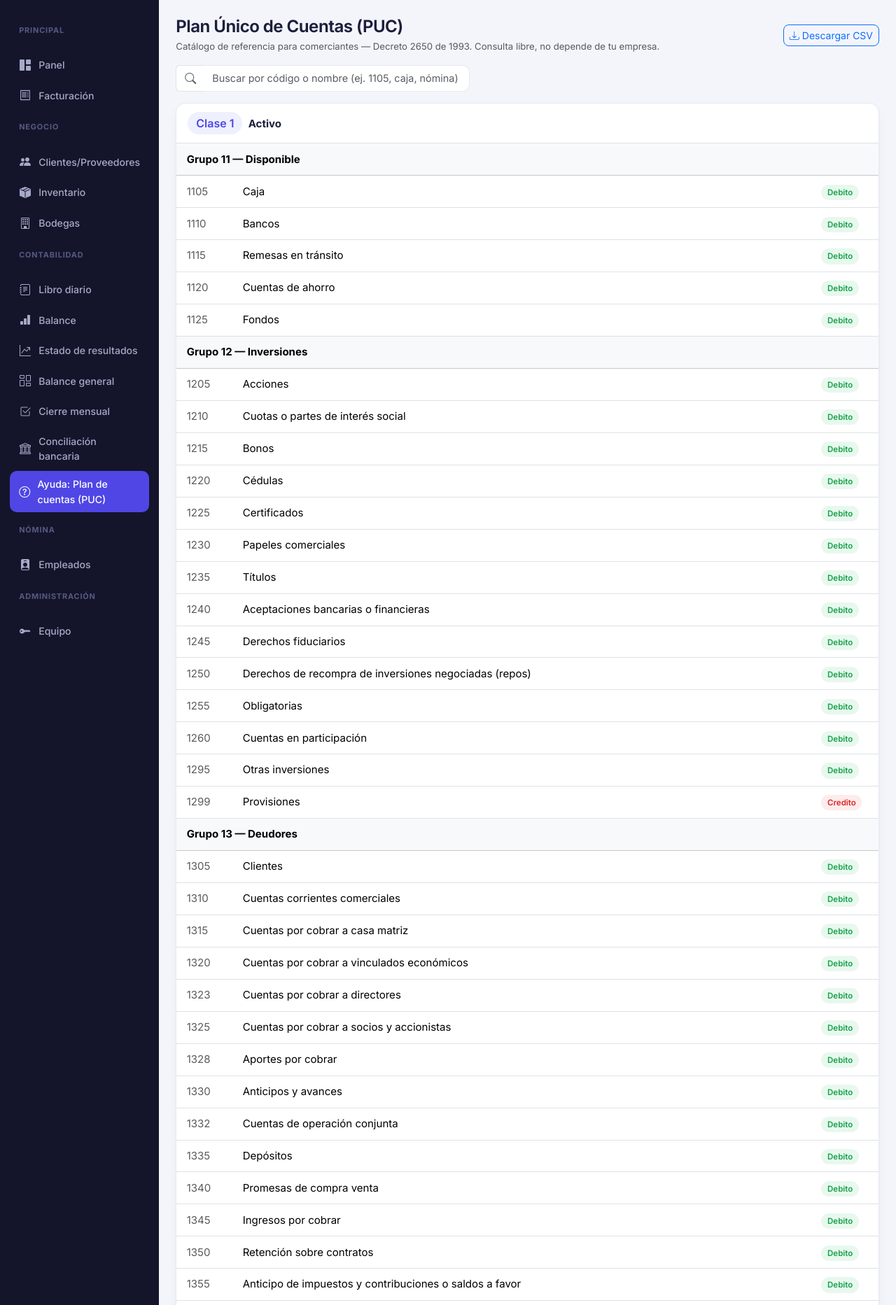
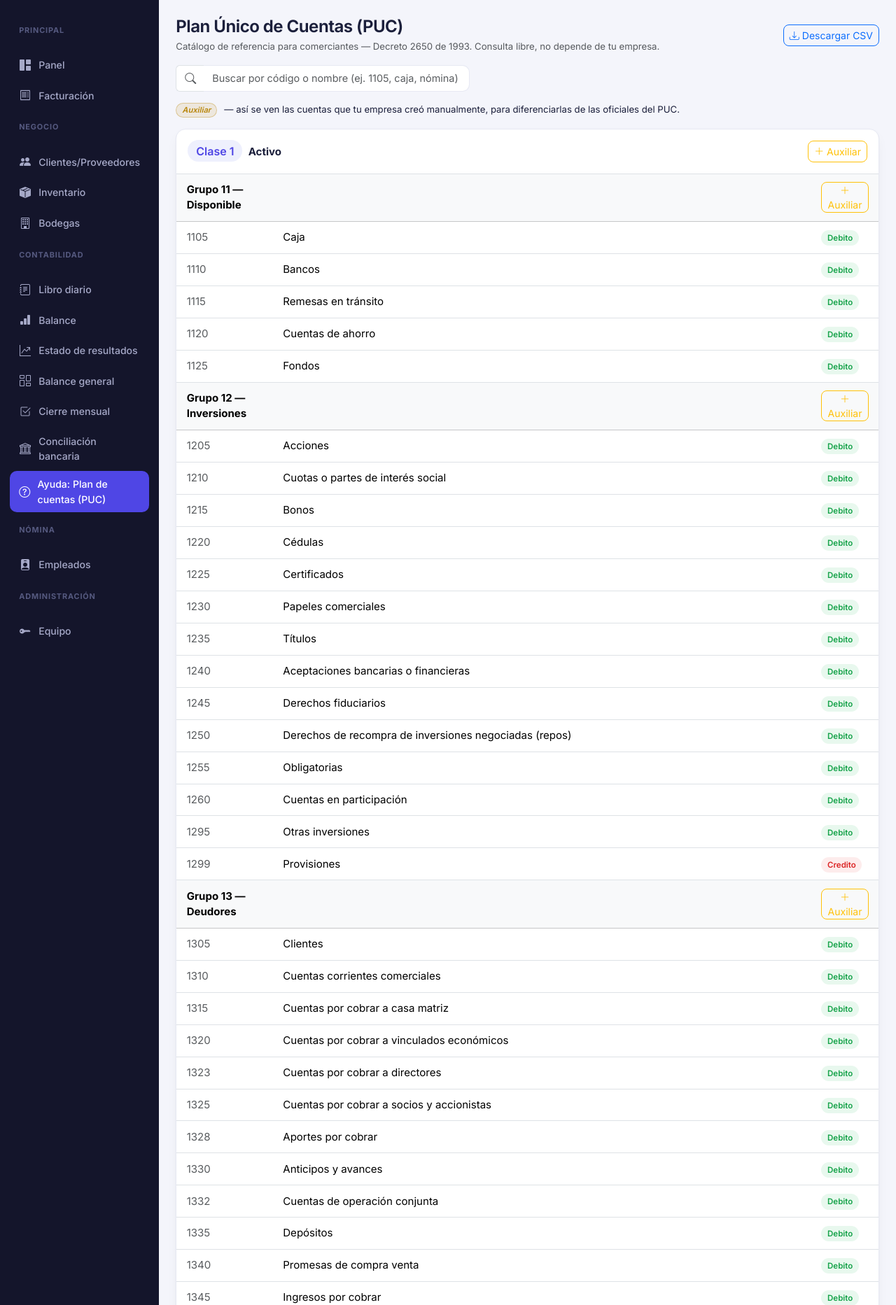
Before and after one commit to Drewroots/Finexa, a Django app: page /contabilidad/puc/ in a window 1280 px wide. Shown: the part 55-1920 px from the top of the page at 70% size. Run offline with Django 5.2, Linux system fonts and the light colour scheme; a user stored in the database is signed in; tables that the repository leaves empty hold one stand-in row (values such as "Sample post").

Commit message:
Add manual auxiliary accounts to the PUC reference panel
Per Art. 7 of Decreto 2650, businesses can define their own "auxiliar"
sub-accounts beyond the 6th digit. Add a "+ Auxiliar" button per class and
per group in the PUC panel; the form only asks for codigo/nombre/cuenta
padre -- tipo and naturaleza are derived from the class automatically.
These are real per-empresa CuentaContable rows (reusing the existing
cuenta_padre hierarchy), rendered with a distinct amber "Auxiliar" badge
and italic styling to tell them apart from the official catalog rows.

Extended CuentaContable.TIPO_CHOICES with ORDEN_DEUDORA/ORDEN_ACREEDORA so
classes 8/9 (previously unsupported) work too; class 7 reuses COSTO.

Co-Authored-By: Claude Sonnet 5 <noreply@anthropic.com>

```diff
--- a/contabilidad/models.py
+++ b/contabilidad/models.py
@@ -15,6 +15,8 @@ class CuentaContable(models.Model):
         ("INGRESO", "Ingreso"),
         ("GASTO", "Gasto"),
         ("COSTO", "Costo"),
+        ("ORDEN_DEUDORA", "Cuenta de orden deudora"),
+        ("ORDEN_ACREEDORA", "Cuenta de orden acreedora"),
     ]
     NATURALEZA_CHOICES = [("DEBITO", "Débito"), ("CREDITO", "Crédito")]
 
--- a/contabilidad/templates/contabilidad/puc_referencia.html
+++ b/contabilidad/templates/contabilidad/puc_referencia.html
@@ -14,22 +14,46 @@
     <input type="text" id="puc-buscador" class="form-control border-start-0" placeholder="Buscar por código o nombre (ej. 1105, caja, nómina)">
 </div>
 
+<p class="small mb-3"><span class="puc-auxiliar-muestra">Auxiliar</span> — así se ven las cuentas que tu empresa creó manualmente, para diferenciarlas de las oficiales del PUC.</p>
+
 <p class="small text-muted" id="puc-sin-resultados" hidden>No se encontraron cuentas para esa búsqueda.</p>
 
 <div id="puc-contenido">
 {% for clase in clases %}
-    <div class="kpi-card overflow-hidden mb-3 puc-clase-bloque">
-        <div class="p-3 border-bottom">
-            <span class="badge-pill icon-indigo fs-6">Clase {{ clase.codigo }}</span>
-            <strong class="ms-1">{{ clase.nombre }}</strong>
+    <div class="kpi-card overflow-hidden mb-3 puc-clase-bloque" id="clase-{{ clase.codigo }}">
+        <div class="p-3 border-bottom d-flex justify-content-between align-items-center flex-wrap gap-2">
+            <div>
+                <span class="badge-pill icon-indigo fs-6">Clase {{ clase.codigo }}</span>
+                <strong class="ms-1">{{ clase.nombre }}</strong>
+            </div>
+            <a href="{% url 'contabilidad:puc_auxiliar_crear' clase.codigo %}" class="btn btn-sm btn-outline-warning">
+                <i class="bi bi-plus-lg"></i> Auxiliar
+            </a>
         </div>
         <table class="table nova-table mb-0">
             <tbody>
             {% for fila in clase.filas %}
                 {% if fila.nivel == "grupo" %}
                 <tr class="table-light puc-fila" data-buscar="{{ fila.codigo }} {{ fila.nombre|lower }}">
-                    <td colspan="3" class="fw-bold">Grupo {{ fila.codigo }} — {{ fila.nombre }}</td>
+                    <td class="fw-bold">Grupo {{ fila.codigo }} — {{ fila.nombre }}</td>
+                    <td></td>
+                    <td class="text-end">
+                        <a href="{% url 'contabilidad:puc_auxiliar_crear' clase.codigo %}?prefijo={{ fila.codigo }}" class="btn btn-sm btn-outline-warning py-0">
+                            <i class="bi bi-plus-lg"></i> Auxiliar
+                        </a>
+                    </td>
                 </tr>
+                {% for aux in fila.auxiliares %}
+                <tr class="puc-fila puc-fila-auxiliar" data-buscar="{{ aux.codigo }} {{ aux.nombre|lower }}">
+                    <td class="text-muted" style="width:5rem;">{{ aux.codigo }}</td>
+                    <td>
+                        <span class="puc-auxiliar-muestra">Auxiliar</span>
+                        {{ aux.nombre }}
+                        {% if not aux.activa %}<span class="badge-pill icon-red ms-1">Inactiva</span>{% endif %}
+                    </td>
+                    <td class="text-end"><a href="{% url 'contabilidad:puc_auxiliar_editar' aux.pk %}" class="btn btn-sm btn-outline-secondary py-0"><i class="bi bi-pencil"></i></a></td>
+                </tr>
+                {% endfor %}
                 {% else %}
                 <tr class="puc-fila" data-buscar="{{ fila.codigo }} {{ fila.nombre|lower }}">
                     <td class="text-muted" style="width:5rem;">{{ fila.codigo }}</td>
@@ -47,8 +71,28 @@
 </div>
 
 <p class="text-muted small mt-2">
-    Fuente: Decreto 2650 de 1993 (Plan Único de Cuentas para comerciantes) y puc.com.co. Se muestra a nivel de clase/grupo/cuenta (4 dígitos) — el mismo nivel de detalle que usa el motor contable de NovaERP; no incluye subcuentas de 6 dígitos. La Clase 7 (Costos de producción) solo se publica aquí a nivel de grupo, ya que aplica sobre todo a empresas manufactureras.
+    Fuente: Decreto 2650 de 1993 (Plan Único de Cuentas para comerciantes) y puc.com.co. Se muestra a nivel de clase/grupo/cuenta (4 dígitos) — el mismo nivel de detalle que usa el motor contable de NovaERP; no incluye subcuentas de 6 dígitos. La Clase 7 (Costos de producción) solo se publica aquí a nivel de grupo, ya que aplica sobre todo a empresas manufactureras. Las cuentas <strong>Auxiliar</strong> (Art. 7 del decreto) son propias de tu empresa: tú las creas y solo tú las ves.
 </p>
+
+<style>
+.puc-auxiliar-muestra {
+    display: inline-block;
+    font-style: italic;
+    font-weight: 600;
+    font-size: 0.7rem;
+    color: #b8860b;
+    background: rgba(184, 134, 11, 0.12);
+    border: 1px solid rgba(184, 134, 11, 0.35);
+    border-radius: 999px;
+    padding: 0.05rem 0.5rem;
+    margin-right: 0.4rem;
+    vertical-align: middle;
+}
+.puc-fila-auxiliar td {
+    font-style: italic;
+    color: #8a6d1f;
+}
+</style>
 
 <script>
 (function () {
--- a/contabilidad/urls.py
+++ b/contabilidad/urls.py
@@ -15,4 +15,6 @@ urlpatterns = [
     path("conciliacion/<int:pk>/marcar/", views.conciliacion_marcar_manual, name="conciliacion_marcar"),
     path("puc/", views.puc_referencia, name="puc_referencia"),
     path("puc/descargar/", views.puc_descargar_csv, name="puc_descargar"),
+    path("puc/auxiliar/nuevo/<str:clase>/", views.puc_auxiliar_crear, name="puc_auxiliar_crear"),
+    path("puc/auxiliar/<int:pk>/editar/", views.puc_auxiliar_editar, name="puc_auxiliar_editar"),
 ]
--- a/contabilidad/views.py
+++ b/contabilidad/views.py
@@ -5,8 +5,9 @@ from django.contrib import messages
 from django.contrib.auth.decorators import login_required
 from django.contrib.auth.mixins import LoginRequiredMixin
 from django.core.exceptions import ValidationError
+from django.db import IntegrityError
 from django.db.models import Sum
-from django.http import HttpResponse
+from django.http import Http404, HttpResponse
 from django.shortcuts import get_object_or_404, redirect, render
 from django.urls import reverse
 from django.utils import timezone
@@ -15,11 +16,24 @@ from django.views.generic import ListView
 from core.mixins import EmpresaQuerysetMixin
 
 from .conciliacion import conciliar_automatico, conciliar_manual, importar_extracto_csv, CUENTAS_CAJA_BANCOS
-from .forms import CargarExtractoForm, ConciliarManualForm
+from .forms import AuxiliarCuentaForm, CargarExtractoForm, ConciliarManualForm
 from .models import CuentaContable, MovimientoBancario, MovimientoContable, TareaCierre, Transaccion
-from .services import calcular_balance_general, calcular_estado_resultados
+from .services import calcular_balance_general, calcular_estado_resultados, PLAN_CUENTAS_BASE
 from .cierre import TAREAS_CIERRE_BASE, obtener_o_crear_checklist
-from .puc_data import PUC_CATALOGO_PLANO
+from .puc_data import NATURALEZA_POR_CLASE, PUC_CATALOGO_PLANO
+
+CLASE_A_TIPO = {
+    "1": "ACTIVO",
+    "2": "PASIVO",
+    "3": "PATRIMONIO",
+    "4": "INGRESO",
+    "5": "GASTO",
+    "6": "COSTO",
+    "7": "COSTO",
+    "8": "ORDEN_DEUDORA",
+    "9": "ORDEN_ACREEDORA",
+}
+CODIGOS_PLAN_BASE = {codigo for codigo, _, _, _ in PLAN_CUENTAS_BASE}
 
 
 class TransaccionListView(EmpresaQuerysetMixin, ListView):
@@ -163,16 +177,28 @@ def conciliacion_marcar_manual(request, pk):
 @login_required
 def puc_referencia(request):
     """Panel de ayuda: catalogo completo del PUC (Decreto 2650) a nivel de
-    clase/grupo/cuenta, como referencia de consulta (no depende de la empresa)."""
+    clase/grupo/cuenta, como referencia de consulta, mas las cuentas
+    auxiliares que esta empresa haya creado manualmente (Art. 7 Decreto 2650)."""
+    auxiliares_por_grupo = {}
+    for cuenta in CuentaContable.objects.filter(empresa=request.empresa).exclude(codigo__in=CODIGOS_PLAN_BASE):
+        auxiliares_por_grupo.setdefault(cuenta.codigo[:2], []).append(cuenta)
+
     clases = []
     for codigo, clase in sorted(
         ((f["clase"], f) for f in PUC_CATALOGO_PLANO if f["nivel"] == "clase"),
         key=lambda par: par[0],
     ):
+        # dict(f) copia cada fila: PUC_CATALOGO_PLANO es un modulo global compartido
+        # entre requests, no se debe mutar directamente (fuga de datos entre tenants).
         cuentas_y_grupos = [
-            f for f in PUC_CATALOGO_PLANO
+            dict(f) for f in PUC_CATALOGO_PLANO
             if f["clase"] == codigo and f["nivel"] in ("grupo", "cuenta")
         ]
+        for fila in cuentas_y_grupos:
+            if fila["nivel"] == "grupo":
+                fila["auxiliares"] = sorted(
+                    auxiliares_por_grupo.get(fila["codigo"], []), key=lambda c: c.codigo
+                )
         clases.append({"codigo": codigo, "nombre": clase["nombre"], "filas": cuentas_y_grupos})
     return render(request, "contabilidad/puc_referencia.html", {"clases": clases})
 
@@ -189,3 +215,64 @@ def puc_descargar_csv(request):
             fila["grupo"], fila["grupo_nombre"], fila["naturaleza"],
         ])
     return response
+
+
+@login_required
+def puc_auxiliar_crear(request, clase):
+    """Alta de una cuenta auxiliar (Art. 7 Decreto 2650) para la empresa actual,
+    dentro de la clase indicada. El tipo/naturaleza los fija la clase, no el usuario."""
+    if clase not in CLASE_A_TIPO:
+        raise Http404
+    tipo = CLASE_A_TIPO[clase]
+    naturaleza = NATURALEZA_POR_CLASE[clase]
+
+    if request.method == "POST":
+        form = AuxiliarCuentaForm(request.POST, empresa=request.empresa, tipo=tipo)
+        if form.is_valid():
+            cuenta = form.save(commit=False)
+            cuenta.empresa = request.empresa
+            cuenta.tipo = tipo
+            cuenta.naturaleza = naturaleza
+            try:
+                cuenta.save()
+                messages.success(request, f"Cuenta auxiliar {cuenta.codigo} creada.")
+                return redirect(f"{reverse('contabilidad:puc_referencia')}#clase-{clase}")
+            except IntegrityError:
+                form.add_error("codigo", "Ya existe una cuenta con ese código en tu empresa.")
+    else:
+        prefijo = request.GET.get("prefijo", "")
+        form = AuxiliarCuentaForm(empresa=request.empresa, tipo=tipo, initial={"codigo": prefijo})
+
+    return render(
+        request,
+        "contabilidad/puc_auxiliar_form.html",
+        {"form": form, "clase": clase, "tipo": tipo, "editar": False},
+    )
+
+
+@login_required
+def puc_auxiliar_editar(request, pk):
+    cuenta = get_object_or_404(
+        CuentaContable, pk=pk, empresa=request.empresa
+    )
+    if cuenta.codigo in CODIGOS_PLAN_BASE:
+        raise Http404("Esta cuenta pertenece al plan base y no se edita desde aquí.")
+    clase = cuenta.codigo[0]
+
+    if request.method == "POST":
+        form = AuxiliarCuentaForm(request.POST, instance=cuenta, empresa=request.empresa, tipo=cuenta.tipo)
+        if form.is_valid():
+            try:
+                form.save()
+                messages.success(request, f"Cuenta auxiliar {cuenta.codigo} actualizada.")
+                return redirect(f"{reverse('contabilidad:puc_referencia')}#clase-{clase}")
+            except IntegrityError:
+                form.add_error("codigo", "Ya existe una cuenta con ese código en tu empresa.")
+    else:
+        form = AuxiliarCuentaForm(instance=cuenta, empresa=request.empresa, tipo=cuenta.tipo)
+
+    return render(
+        request,
+        "contabilidad/puc_auxiliar_form.html",
+        {"form": form, "clase": clase, "tipo": cuenta.tipo, "editar": True, "cuenta": cuenta},
+    )
```
Also changed, not shown: contabilidad/forms.py (+30 -0 lines), contabilidad/templates/contabilidad/puc_auxiliar_form.html (added, +21 -0 lines), contabilidad/migrations/0006_alter_cuentacontable_tipo.py (added).
